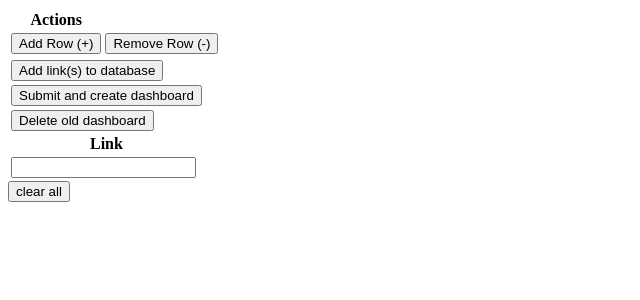
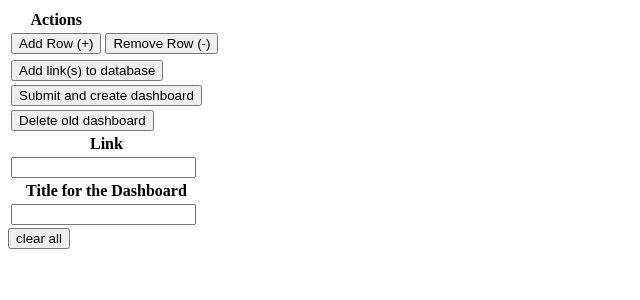
Before and after one commit to StripesOO7/AP_Crawler_webinput, a Flask app: page /webinput/ in a window 1280 px wide. Shown: the top 300 px of the page, without its empty margins (0-640 px from the left). Run offline with Flask 3, Linux system fonts and the light colour scheme.

Commit message:
addes title input so the dashboard scan bbe named

```diff
--- a/app.py
+++ b/app.py
@@ -254,7 +254,7 @@ panel_order = [
 ]
 
 
-def create_dashboard_template(url_list):
+def create_dashboard_template(url_list, title):
     base_url=f"https://{BASE_URL}/api/"
     ### /api/ is needed to interact with the api endpoints
     header_json = {
@@ -297,8 +297,8 @@ def create_dashboard_template(url_list):
         tmp_panel["title"] = name
         dashboard["panels"].append(tmp_panel)
     data_json["dashboard"] = dashboard
-    data_json["title"] = f"(A)Sync from {datetime.today().strftime('%Y-%m-%d')}"
-    data_json["dashboard"]["title"] = f"(A)Sync from {datetime.today().strftime('%Y-%m-%d')}"
+    data_json["title"] = f"{title}" if len(title)>0 else f"(A)Sync from {datetime.today().strftime('%Y-%m-%d')}"
+    data_json["dashboard"]["title"] = f"{title}" if len(title)>0 else f"(A)Sync from {datetime.today().strftime('%Y-%m-%d')}"
     # print(json.dumps(header_json))
     # print(json.dumps(data_json))
 
@@ -340,6 +340,7 @@ def index():
     dashboard_link = ""
     added_list = list()
     invalid_links = list()
+    title = ""
 
     if request.args.get('row_update'):
         increment = int(request.args.get('increment'))
@@ -356,6 +357,7 @@ def index():
         add_links = request.form.get('add_links')
         user_input = set(request.form.getlist('tracker_urls'))
         delete_dashboard_link = request.form.get('delete_old_dashboard')
+        title = request.form.get('title')
 
         # with open(r'~/Grafana/AP-Crawler/new_trackers.txt', 'a') as new_tracker_file:
         with open(r'H:\AP-crawler/new_trackers.txt', 'a') as new_tracker_file:
@@ -379,7 +381,7 @@ def index():
                 except:
                     pass
         if create_dashboard:
-            dashboard_link = create_dashboard_template(added_list)
+            dashboard_link = create_dashboard_template(added_list, title)
             if dashboard_link not in cookie_links:
                 cookie_links = ";;".join([*cookie_links.split(";;"), dashboard_link])
                 cookie_dates = ";;".join([*cookie_dates.split(";;"), str(datetime.now())])
--- a/templates/index.html
+++ b/templates/index.html
@@ -57,6 +57,14 @@
                 </td>
             </tr>
             {% endfor %}
+             <tr>
+                <th>Title for the Dashboard</th>
+            </tr>
+            <tr>
+                <td>
+                    <input type="text" name="title" id="title" value="{{ title }}">
+                </td>
+            </tr>
         </table>
     </form>
 </div>
```
